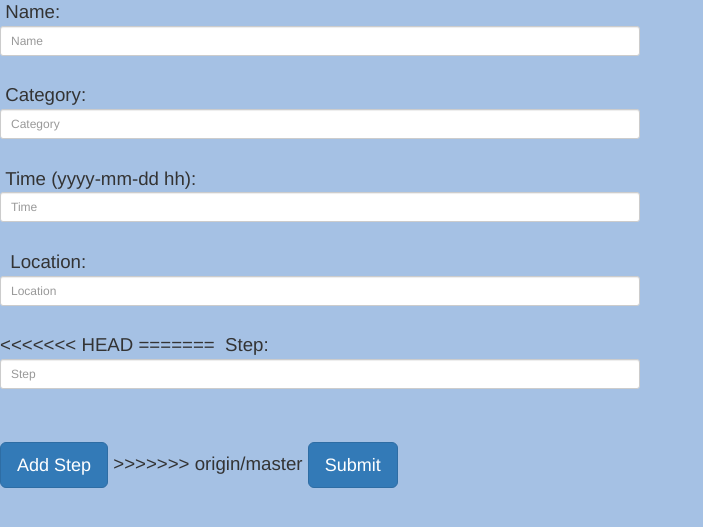
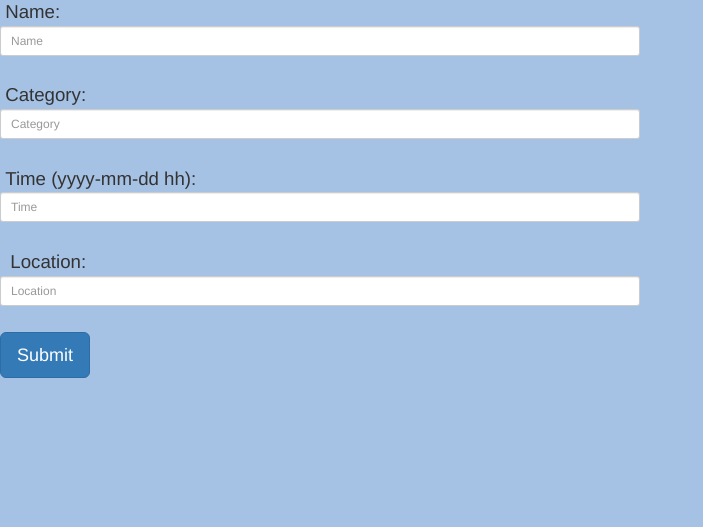
Before and after one commit to any027/EventPlanner, a Python web app: template EventPlanner/app/templates/createEvent.html in a window 1280 px wide. Shown: the part 129-656 px from the top of the page, without its empty margins (0-703 px from the left). Run offline with Jinja, Linux system fonts and the light colour scheme; the template is opened without the code that fills it, so the values that code supplies are empty, except form fields; form fields are guessed from the names that the template uses; some libraries are stand-ins or nearby versions.

Commit message:
Big Fix #2

```diff
--- a/EventPlanner/app/templates/createEvent.html
+++ b/EventPlanner/app/templates/createEvent.html
@@ -36,13 +36,7 @@ Create Event</div><br>
 {% for error in form.errors.location %} <span style="color: red">{{ error }}</span> {% endfor %}
 
 <br>
-<<<<<<< HEAD
-=======
-      &nbsp;Step:
-    {{form.step(id="step",class="form-control input-sm",placeholder="Step", style = "width:50%"	)}}
-{% for error in form.errors.step %} <span style="color: red">{{ error }}</span> {% endfor %}
-<br><br><button type="add" class="btn btn-primary btn-lg">Add Step</button>
->>>>>>> origin/master
+
 
 
 <button type="submit" class="btn btn-primary btn-lg">Submit</button>
```
